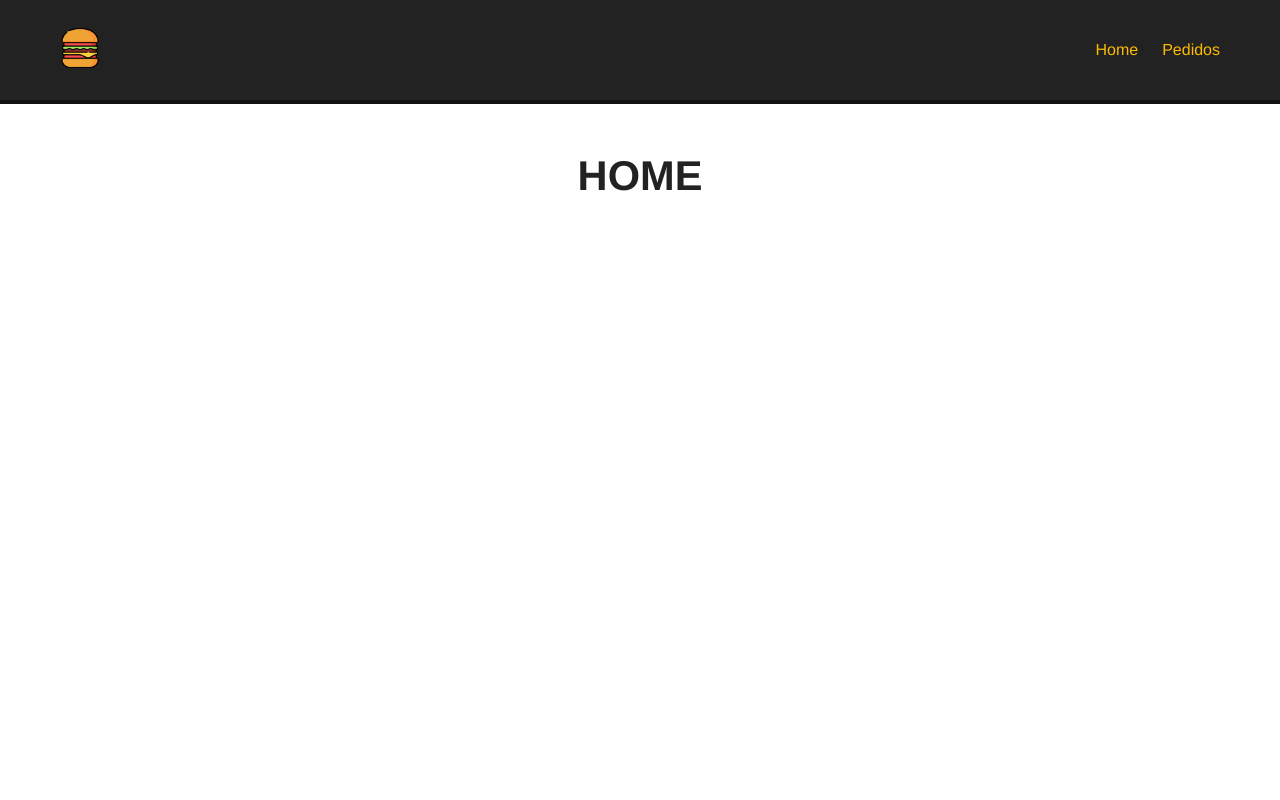
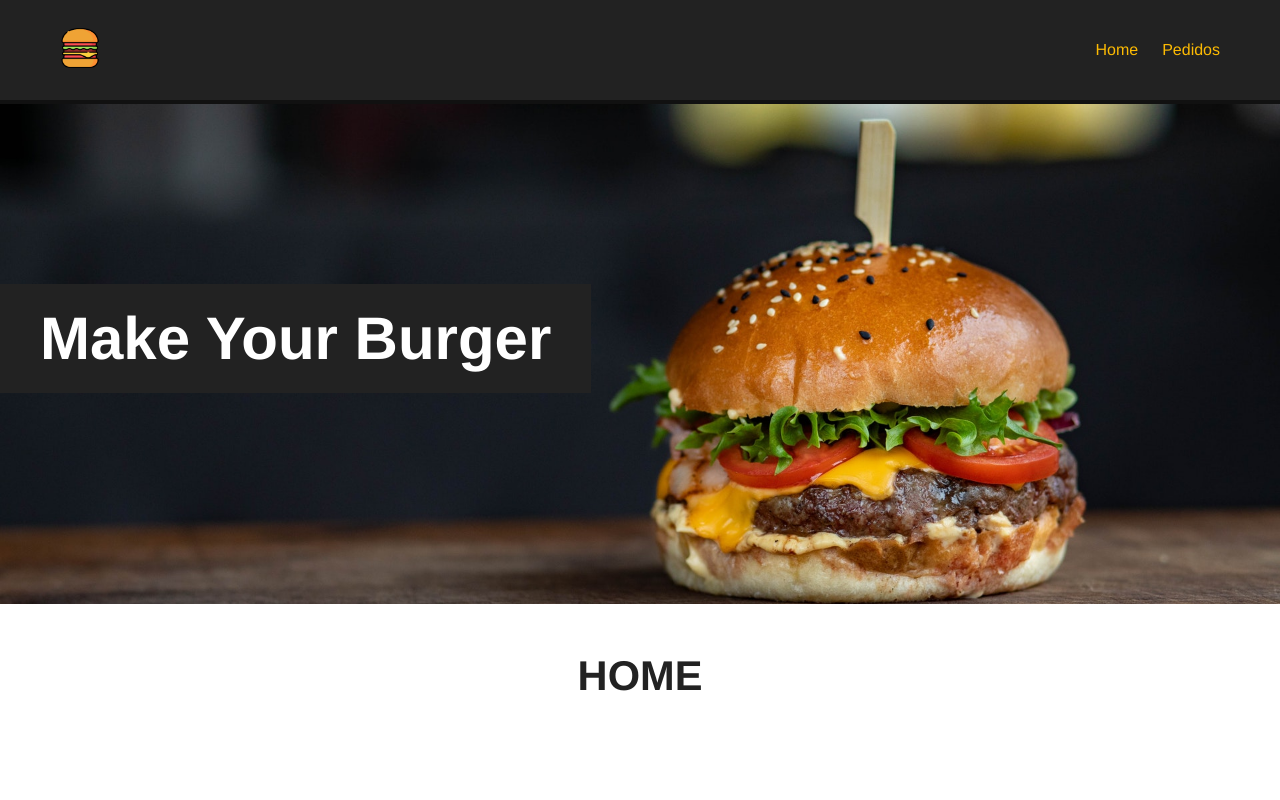
Before and after one commit to Valentim-Gab/Vue-3-course_Matheus-Battisti-Hora-de-Codar, a Vue app in the folder 3-make-your-burger/: page / in a window 1280 px wide. Shown: the top 800 px of the page. Built offline with nearby package versions, Linux system fonts and the light colour scheme.

Commit message:
Curso de Vue 3: #23 - Criando banner da aplicação

```diff
--- /dev/null
+++ b/3-make-your-burger/src/components/BannerHome.vue
@@ -0,0 +1,28 @@
+<script setup lang="ts"></script>
+
+<template>
+  <section id="main-banner">
+    <h1>Make Your Burger</h1>
+  </section>
+</template>
+
+<style scoped lang="scss">
+#main-banner {
+  background-image: url('/img/burger.jpg');
+  background-position: center;
+  background-size: cover;
+  background-repeat: no-repeat;
+  height: 500px;
+  display: flex;
+  align-items: center;
+  justify-content: flex-start;
+
+  h1 {
+    color: #fff;
+    text-align: center;
+    font-size: 3.75rem;
+    background-color: #222;
+    padding: 1.25rem 2.5rem;
+  }
+}
+</style>
--- a/3-make-your-burger/src/views/HomeView.vue
+++ b/3-make-your-burger/src/views/HomeView.vue
@@ -1,6 +1,9 @@
-<script setup lang="ts"></script>
+<script setup lang="ts">
+import BannerHome from '@/components/BannerHome.vue'
+</script>
 
 <template>
+  <BannerHome />
   <main class="main-container">
     <h1>HOME</h1>
   </main>
```
